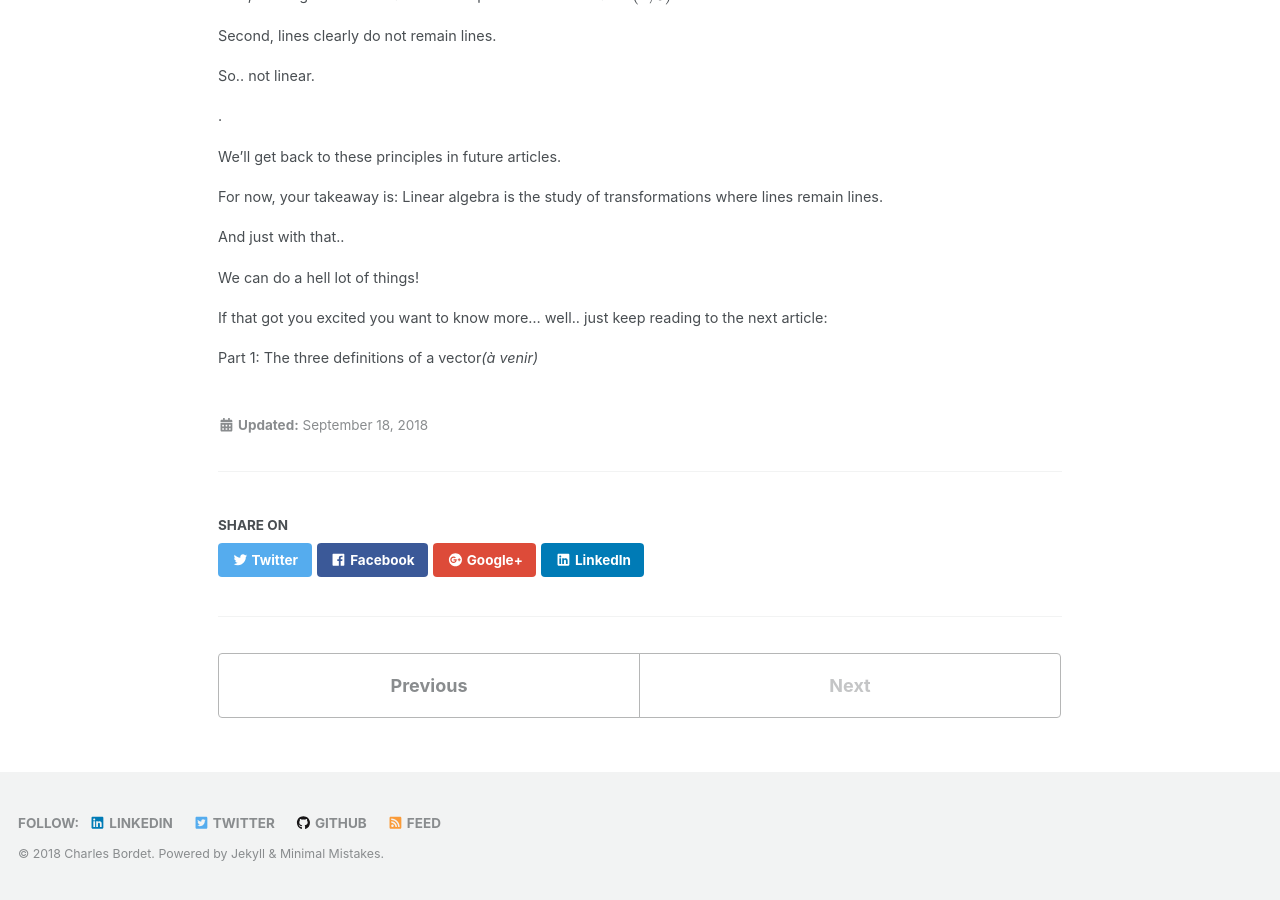
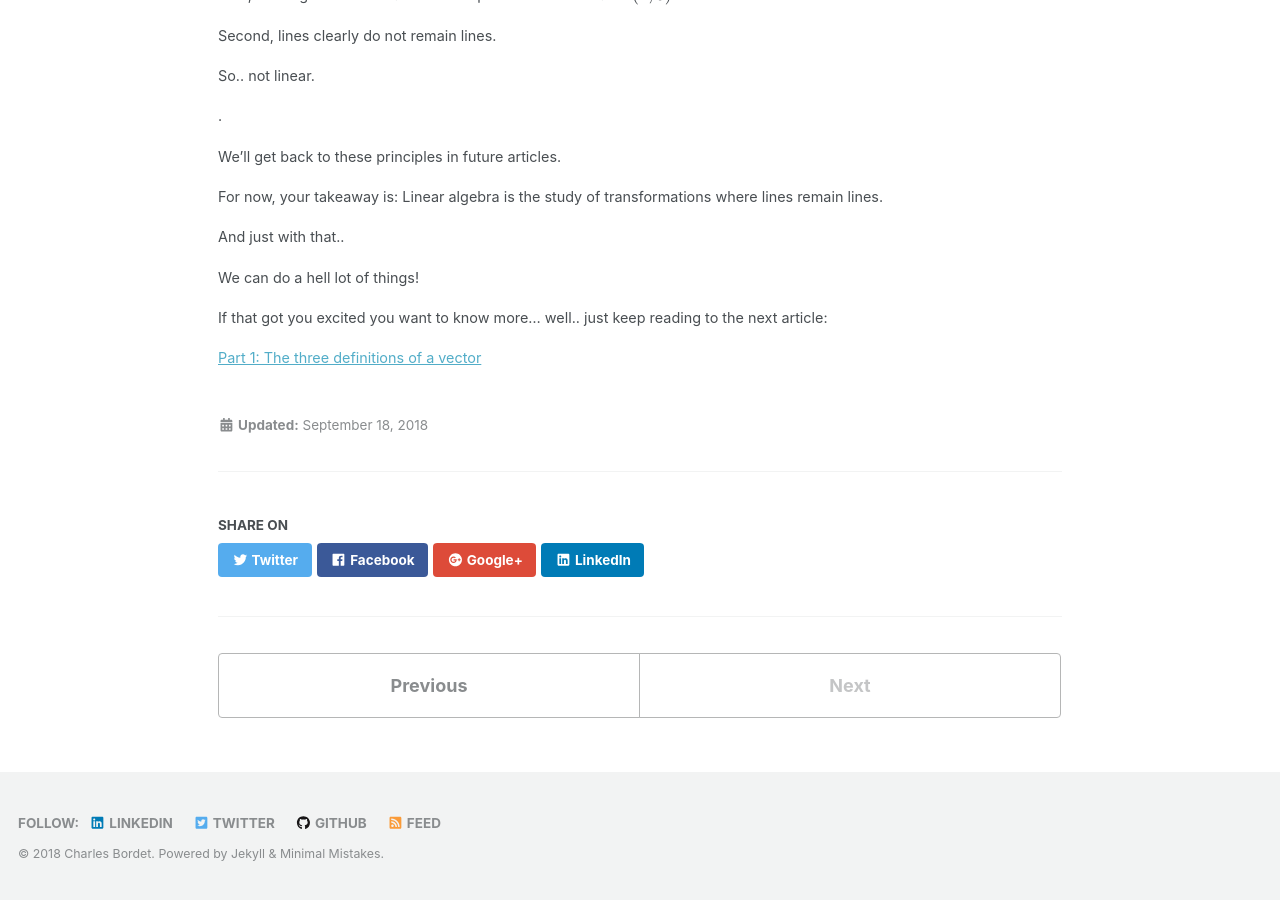
Before and after one commit to Huitziii/charlesbordet.com, a Jekyll site: the page built from _posts/en/2018-09-18-linear-algebra-intro.markdown, in a window 1280 px wide and 900 px high, scrolled down 10023 px. Built offline with Jekyll 4.4.1, drawn with Linux system fonts in a browser that asks for light colours; nearby versions of some CDN libraries; formulas are drawn with MathJax 3.

Commit message:
Revert "update linear algebra"
This reverts commit 91389fbaf12556739b9b5a571c7bae46eda1be83.

```diff
--- a/_posts/en/2018-09-18-linear-algebra-intro.markdown
+++ b/_posts/en/2018-09-18-linear-algebra-intro.markdown
@@ -330,4 +330,4 @@ We can do a hell lot of things!
 
 If that got you excited you want to know more... well.. just keep reading to the next article:
 
-Part 1: The three definitions of a vector*(à venir)*
+[Part 1: The three definitions of a vector]({{ "/linear-algebra-vectors" | absolute_url}})
--- a/_posts/fr/2018-09-15-algebre-lineaire-intro.markdown
+++ b/_posts/fr/2018-09-15-algebre-lineaire-intro.markdown
@@ -332,4 +332,4 @@ On peut déjà faire pas mal de choses !
 
 Si vous avez l'eau à la bouche et êtes assoiffé d'en savoir plus.. alors n'hésitez plus et jetez-vous sur le premier chapitre :
 
-Partie 1 : Les trois définitions d'un vecteur *(à venir)*
+[Partie 1 : Les trois définitions d'un vecteur]({{ "/algebre-lineaire-vecteurs" | absolute_url}})
```
